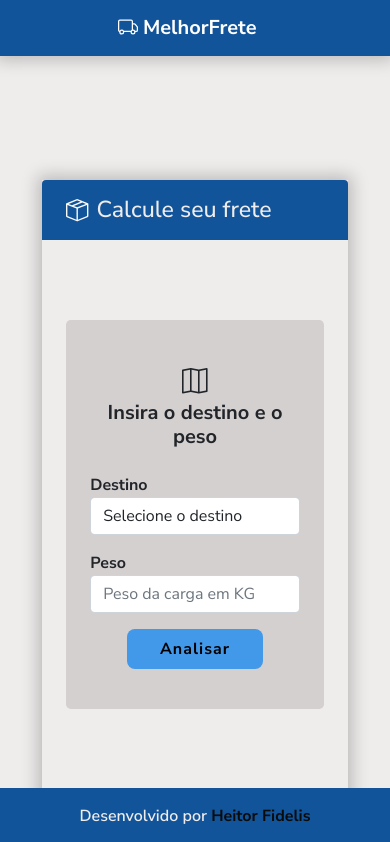
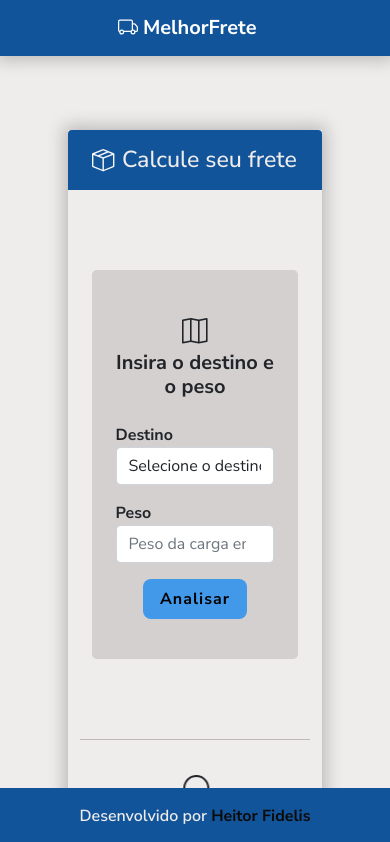
Before and after one commit to hfidelis/desafio-coorlab, a Vue app in the folder code/: page / in a window 390 px wide. Shown: the top 842 px of the page. Built offline with nearby package versions, Linux system fonts and the light colour scheme; data requests are answered from the project's data file.

Commit message:
feat: css fixes

```diff
--- a/code/src/components/BestTransport.vue
+++ b/code/src/components/BestTransport.vue
@@ -138,9 +138,10 @@ export default {
   }
   }
 
-  @media (min-width: 992px) {
+  @media (max-width: 992px) {
   main {
     margin-inline: 8vh;
+    padding: 50px 0;
   }
   }
 
--- a/code/src/components/CompanyCard.vue
+++ b/code/src/components/CompanyCard.vue
@@ -133,6 +133,10 @@ export default {
             flex-direction: column;
         }
 
+        .company-info {
+            width: 90%;
+        }
+
         .freight-price {
             width: 50%;
         }
```
